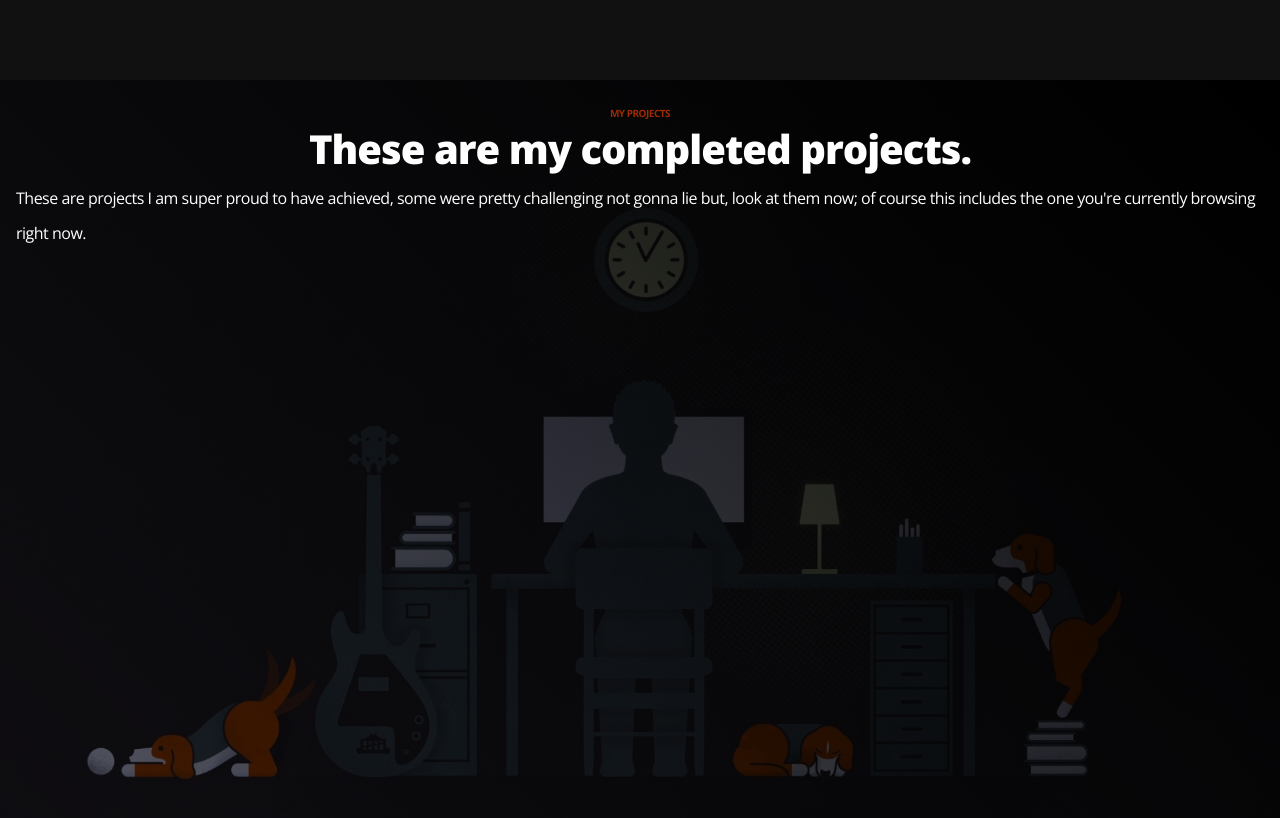
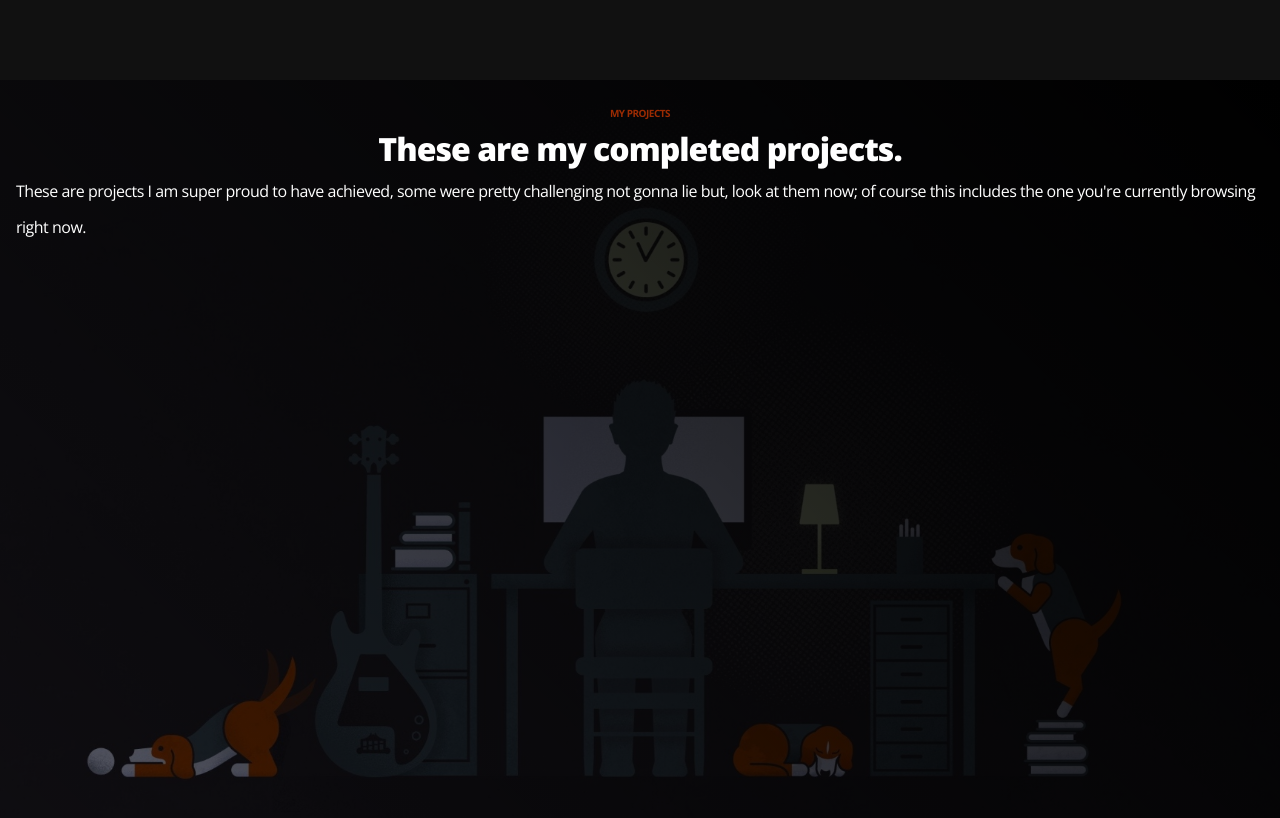
Before and after one commit to 12788000/personal-website, a website built with Parcel: page index.html in a window 1280 px wide. Shown: the part 1520-2338 px from the top of the page. Built offline with nearby package versions, Linux system fonts and the light colour scheme.

Commit message:
Added project section

```diff
--- a/src/styles/header.css
+++ b/src/styles/header.css
@@ -238,13 +238,13 @@ h6 {
 
 .sec-headline {
   font-weight: 900;
-  font-size: 2.5rem;
+  font-size: 2rem;
   letter-spacing: var(--main-spacing);
 }
 
 .sec-description {
   font-size: 1rem;
-  margin-top: 0.9rem;
+  margin-top: 0.5rem;
   letter-spacing: var(--sec-spacing);
 }
 
```
